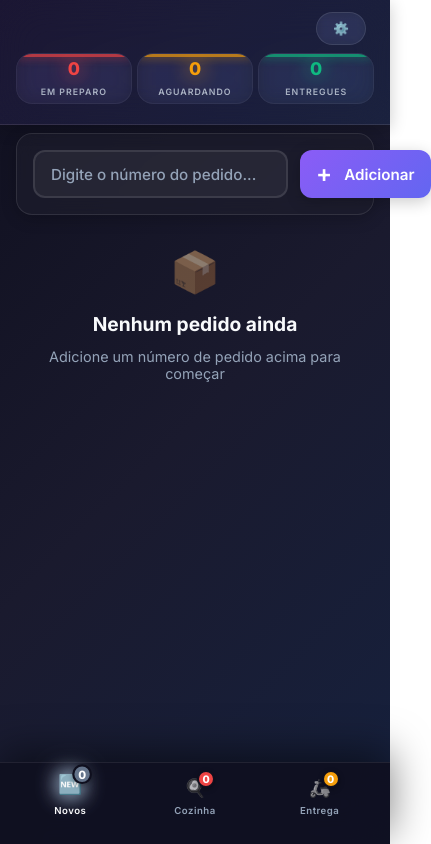
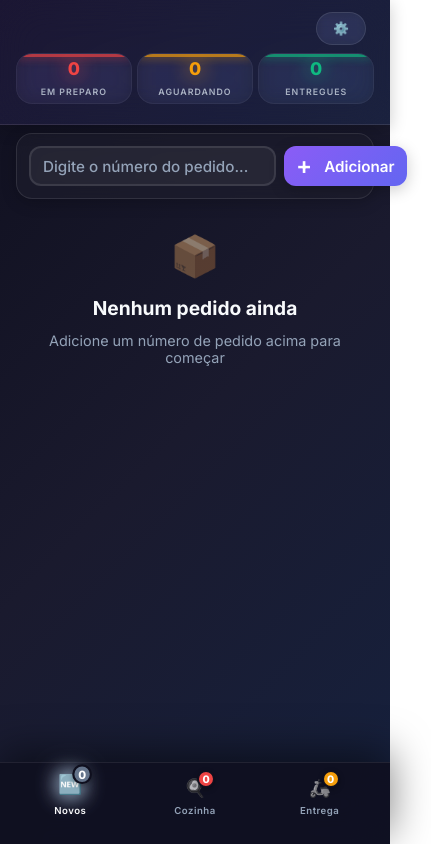
Before and after one commit to kenfordlangley-dev/Ifood, a plain HTML site: page index.html in a window 390 px wide. Shown: the whole page, 431 px wide, since content can reach past the window. Drawn offline with Linux system fonts and the light colour scheme.

Commit message:
UI: Reduce input size for mobile fit

```diff
--- a/style.css
+++ b/style.css
@@ -193,14 +193,14 @@ body {
     backdrop-filter: blur(10px);
     border: 1px solid rgba(255, 255, 255, 0.1);
     border-radius: var(--radius-lg);
-    padding: var(--spacing-md);
+    padding: var(--spacing-sm);
     box-shadow: var(--shadow-md);
 }
 
 .input-wrapper {
     display: flex;
     flex-direction: row;
-    gap: var(--spacing-sm);
+    gap: var(--spacing-xs);
     align-items: stretch;
 }
 
@@ -208,7 +208,7 @@ body {
     background: rgba(255, 255, 255, 0.05);
     border: 2px solid rgba(255, 255, 255, 0.1);
     border-radius: var(--radius-md);
-    padding: var(--spacing-sm) var(--spacing-md);
+    padding: var(--spacing-xs) var(--spacing-sm);
     font-size: 0.95rem;
     color: var(--color-text-primary);
     font-family: inherit;
@@ -232,7 +232,7 @@ body {
     background: linear-gradient(135deg, var(--color-accent) 0%, #6366f1 100%);
     border: none;
     border-radius: var(--radius-md);
-    padding: var(--spacing-sm) var(--spacing-md);
+    padding: var(--spacing-xs) var(--spacing-sm);
     font-size: 0.95rem;
     font-weight: 600;
     color: white;
```
